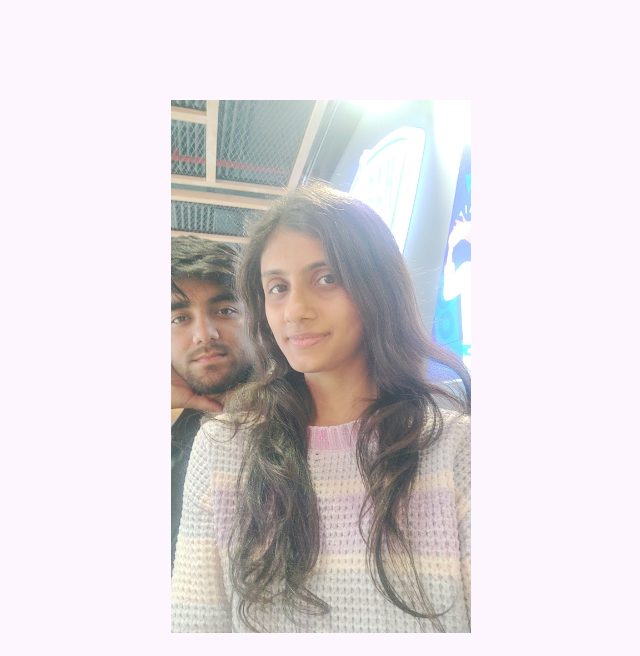
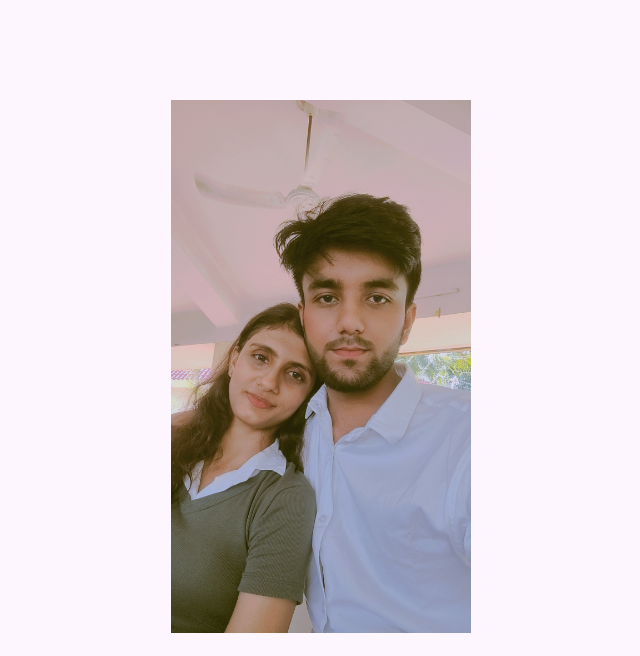
Before and after one commit to sujal404950/sujal, a plain HTML site: page index.html in a window 1280 px wide. Shown: the top 656 px of the page, without its empty margins (319-959 px from the left). Drawn offline with Linux system fonts and the light colour scheme.

Commit message:
Update index.html

```diff
--- a/index.html
+++ b/index.html
@@ -35,7 +35,7 @@
       position: absolute;
     }
   </style>
-  <img src="Snapchat-1113554587.jpg" alt="my girlfriend" width="300">
+  <img src="Snapchat-1174902848.jpg" alt="my girlfriend" width="300">
 </head>
 <body>
 
```
